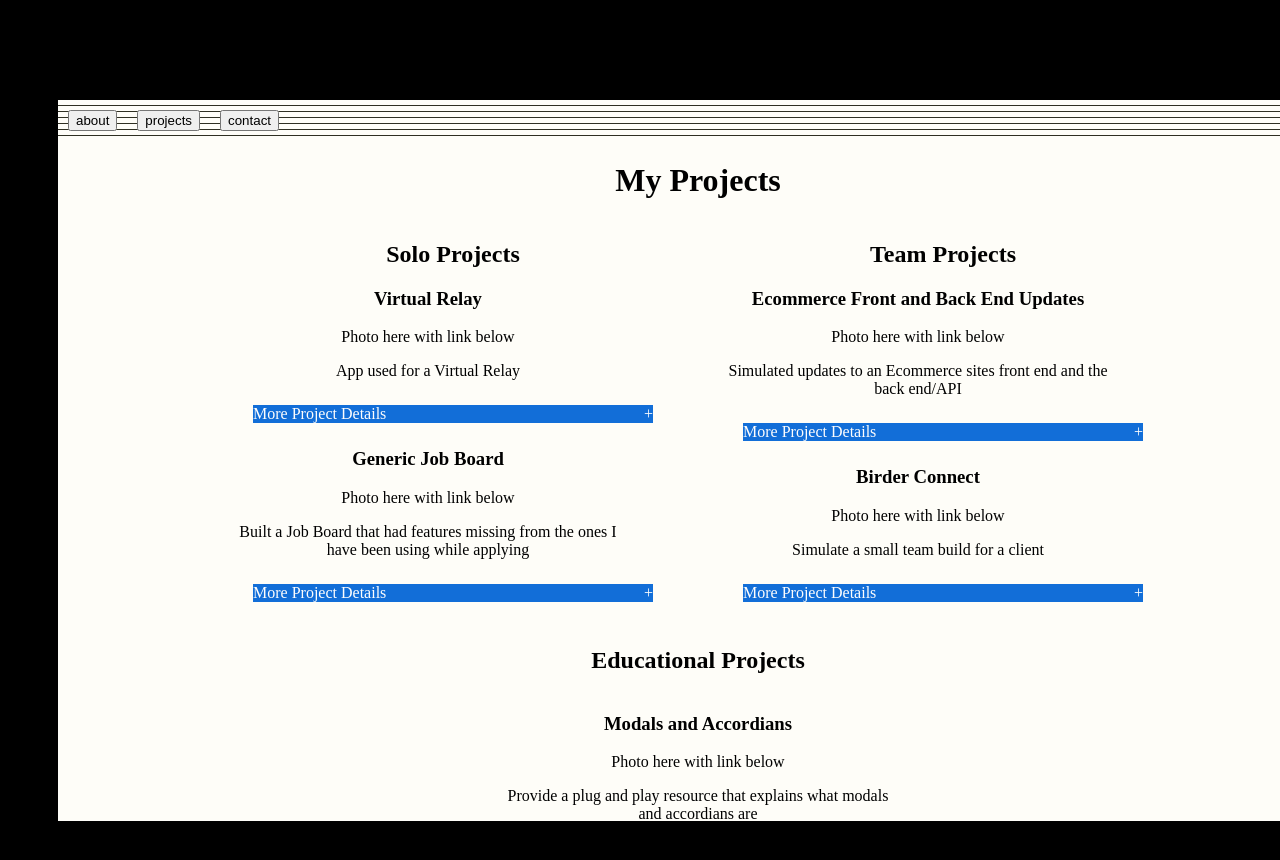
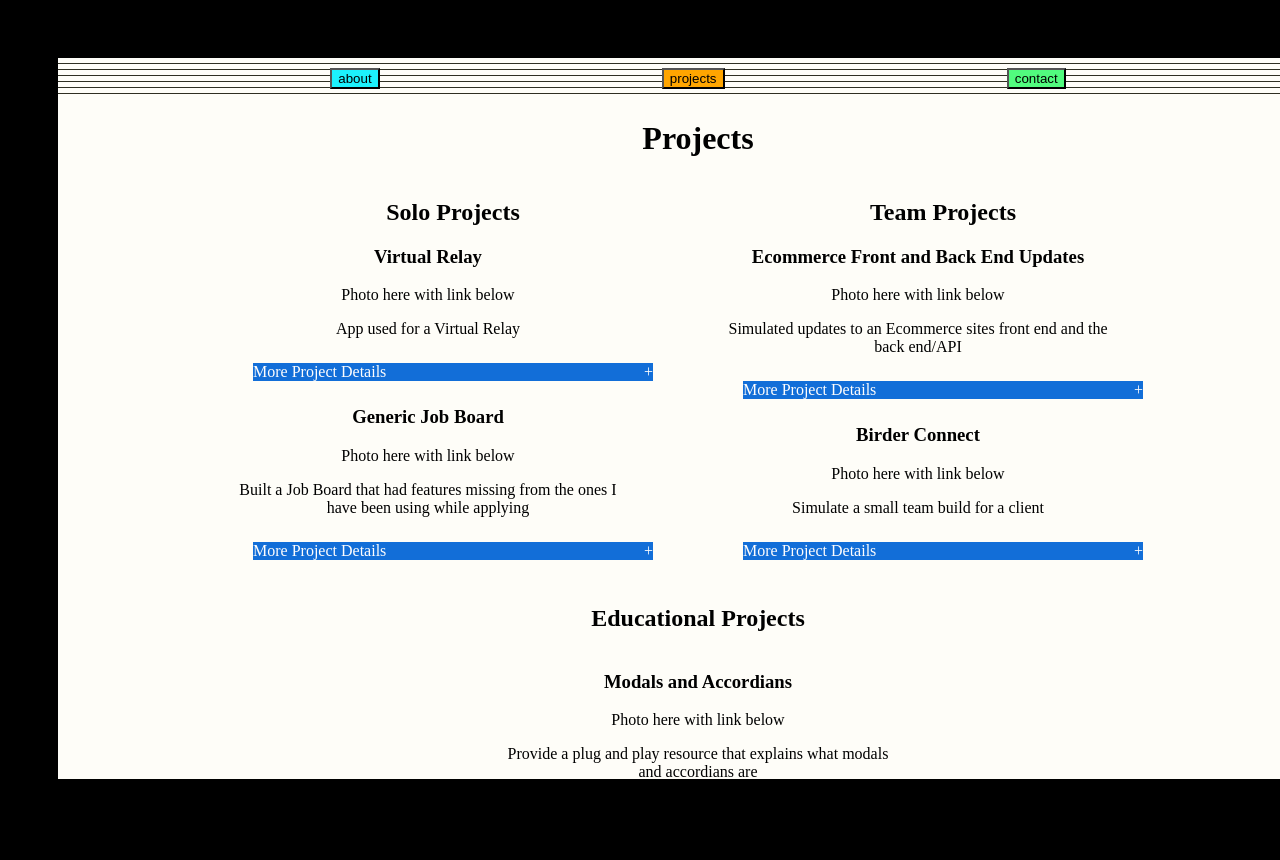
Before and after one commit to rocknswimmer/MySite, a React app: page /projects in a window 1280 px wide. Shown: the top 860 px of the page. Built offline with nearby package versions, Linux system fonts and the light colour scheme.

Commit message:
buttons spaced and colored

```diff
--- a/public/styles.css
+++ b/public/styles.css
@@ -34,7 +34,7 @@ body {
   height: 100vh;
   width: 100vw;
   padding: 50px 0 50px 50px;
-  margin-top: 50px;
+  /* margin-top: 50px; */
 
 }
 
@@ -47,6 +47,24 @@ body {
 button {
   margin: 10px;
 }
+
+.buttons {
+  display: flex;
+  justify-content: space-evenly;
+}
+
+.abutton {
+  background-color: rgb(28, 241, 252);
+}
+
+.pbutton {
+  background-color: orange;
+}
+
+.cbutton {
+  background-color: rgb(81, 252, 126);
+}
+
 
 .pages{
   background-color: rgb(254, 253, 248);
--- a/src/App.jsx
+++ b/src/App.jsx
@@ -12,9 +12,9 @@ function App() {
     <div className="binder">
       <div className="paper">
         <div className="buttons">
-          <button onClick={() => { navigate("/about") }}>about</button>
-          <button onClick={() => { navigate("/projects") }}>projects</button>
-          <button onClick={() => { navigate("/contact") }}>contact</button>
+          <button onClick={() => { navigate("/about") }} className="abutton">about</button>
+          <button onClick={() => { navigate("/projects") }} className="pbutton">projects</button>
+          <button onClick={() => { navigate("/contact") }} className="cbutton">contact</button>
         </div>
         <div className="pages">
           <Routes>
--- a/src/Projects.jsx
+++ b/src/Projects.jsx
@@ -7,7 +7,7 @@ function Projects() {
 
   return (
     <div className="projects">
-      <h1>My Projects</h1>
+      <h1>Projects</h1>
       <div className="horizontal">
         <div className="solo">
           <h2>Solo Projects</h2>
```
